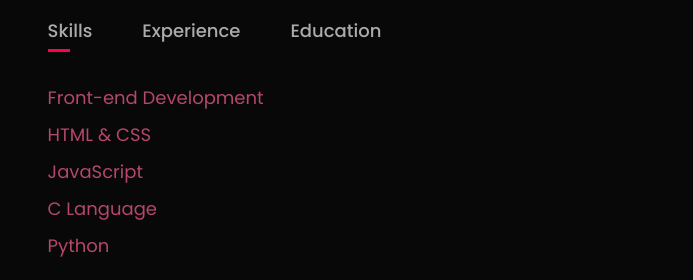
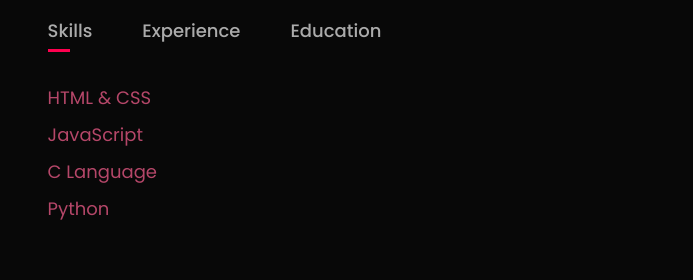
Before and after one commit to Zubairibnyameen/Mohd-Zubair-Portfolio, a plain HTML site: page index.html in a window 1280 px wide. Shown: the part 1108-1388 px from the top of the page, 490-1183 px from the left. Drawn offline with Linux system fonts and the light colour scheme; a web font is replaced by a local one.

Commit message:
Update index.html

```diff
--- a/index.html
+++ b/index.html
@@ -57,7 +57,7 @@
                     </div>
                     <div class="tab-contents active-tab" id="skills">
                         <ul>
-                            <li><span>Front-end Development</span><br></li>
+<!--                             <li><span>Front-end Development</span><br></li> -->
                             <li><span>HTML & CSS</span><br></li>
                             <li><span>JavaScript</span><br></li>
                             <li><span>C Language</span><br></li>
```
